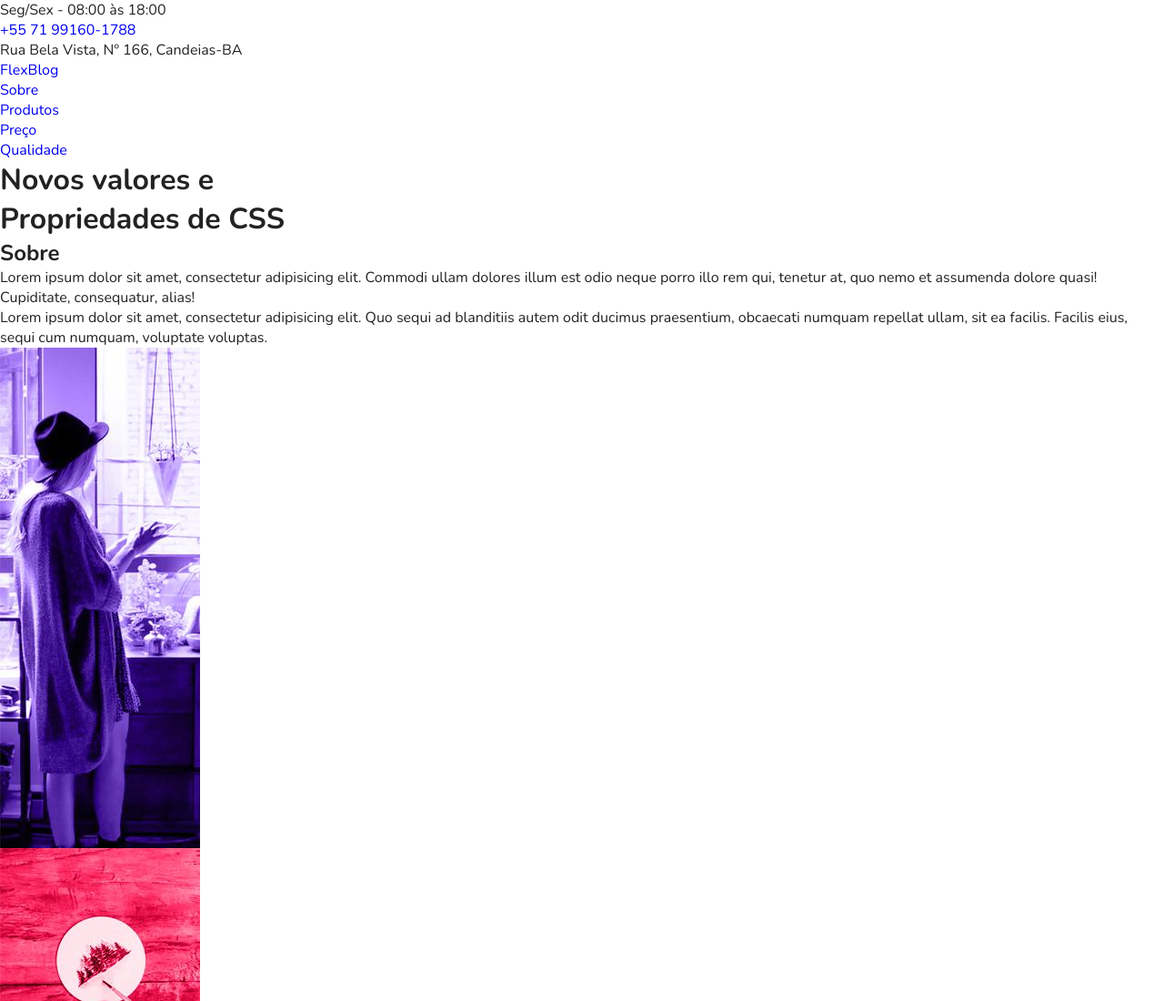
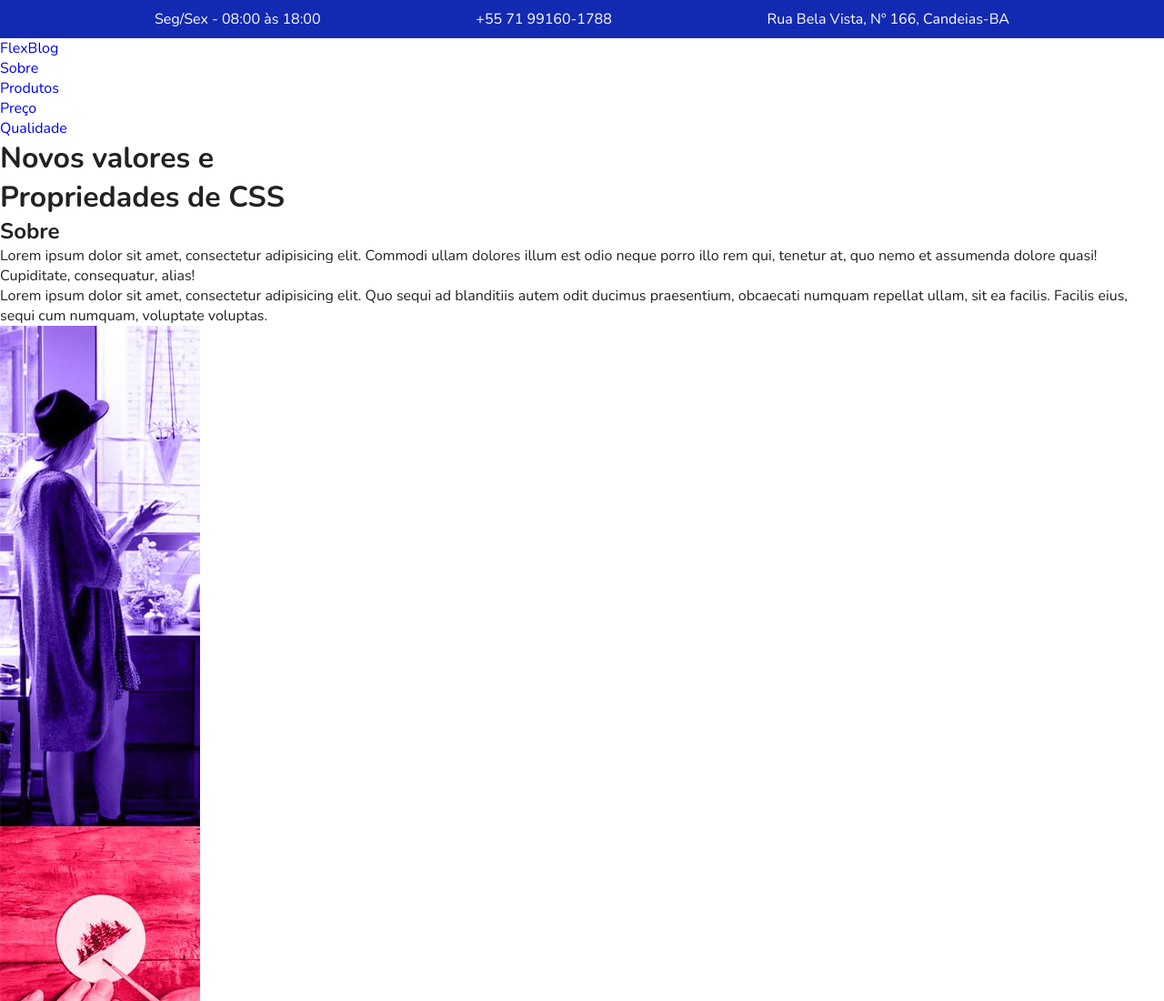
Before and after one commit to lailson-dev/flexblog, a plain HTML site: page index.html in a window 1280 px wide. Shown: the top 1100 px of the page at 91% size. Drawn offline with nearby package versions, Linux system fonts and the light colour scheme.

Commit message:
Estilização da informação do topo

```diff
--- a/css/style.css
+++ b/css/style.css
@@ -24,3 +24,32 @@ img {
 * {
     box-sizing: border-box;
 }
+
+/* FIM DO RESET */
+
+/* SUPER INFO */
+.superinfo-bg {
+	background: #122AB2;
+	color: white;
+}
+
+.superinfo {
+	max-width: 960px;
+	margin: 0 auto;
+	display: flex;
+	justify-content: space-between;
+	flex-wrap: wrap;
+	padding-top: 10px;
+}
+
+.superinfo p,
+.superinfo a {
+	margin: 0 10px 10px 10px;
+}
+
+.superinfo a {
+	color: white;
+}
+
+
+/* FIM SUPER INFO */
```
